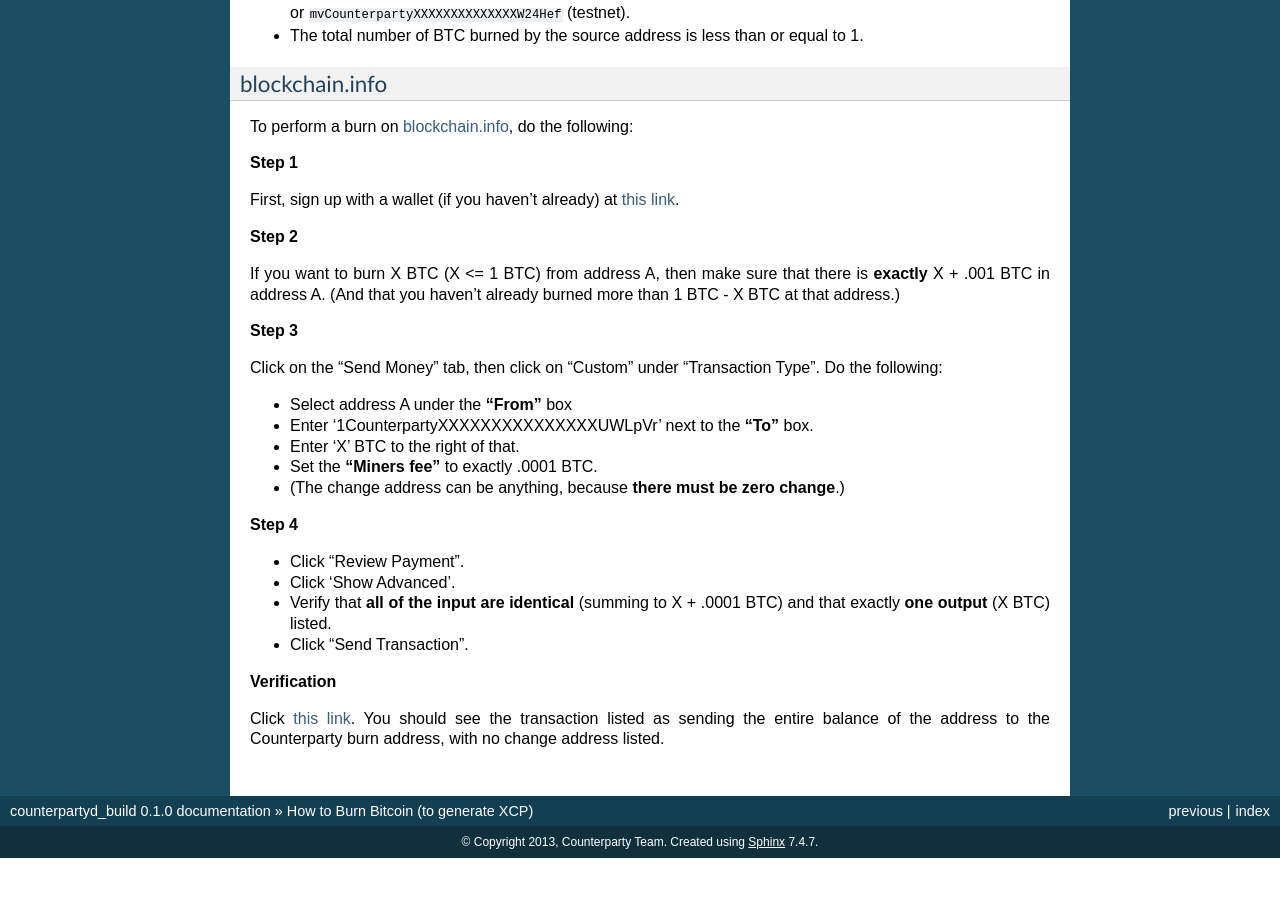
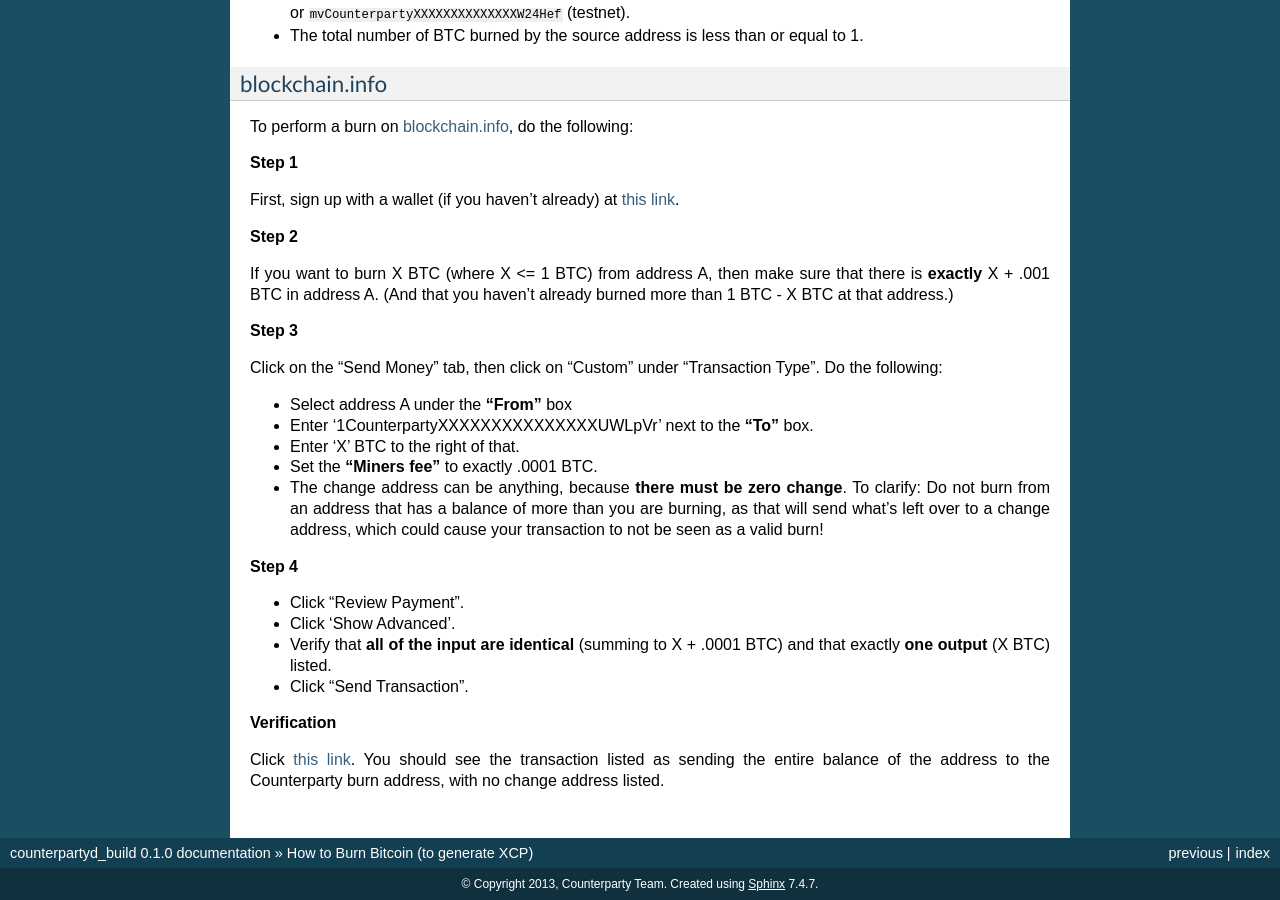
Before and after one commit to CounterpartyXCP/federatednode, a Sphinx documentation site: the page built from docs/HowToBurn.rst, in a window 1280 px wide and 900 px high, scrolled down 844 px. Built offline with Sphinx 7.4.7, drawn with Linux system fonts in a browser that asks for light colours; before the commit the page ends 1702 px from its top, so only the background shows below that.

Commit message:
updated burn instructions a bit

```diff
--- a/docs/HowToBurn.rst
+++ b/docs/HowToBurn.rst
@@ -60,7 +60,8 @@
 
 **Step 2**
 
-If you want to burn X BTC (X <= 1 BTC) from address A, then make sure that there is **exactly** X + .001 BTC in address A. (And that you haven't already burned more than 1 BTC - X BTC at that address.)
+If you want to burn X BTC (where X <= 1 BTC) from address A, then make sure that there is **exactly**
+X + .001 BTC in address A. (And that you haven't already burned more than 1 BTC - X BTC at that address.)
 
 **Step 3**
 
@@ -70,7 +71,9 @@
 - Enter '1CounterpartyXXXXXXXXXXXXXXXUWLpVr' next to the **"To"** box.
 - Enter 'X' BTC to the right of that.
 - Set the **"Miners fee"** to exactly .0001 BTC.
-- (The change address can be anything, because **there must be zero change**.)
+- The change address can be anything, because **there must be zero change**. To clarify: Do not burn from an
+  address that has a balance of more than you are burning, as that will send what's left over to a change
+  address, which could cause your transaction to not be seen as a valid burn!
 
 **Step 4**
 
```
